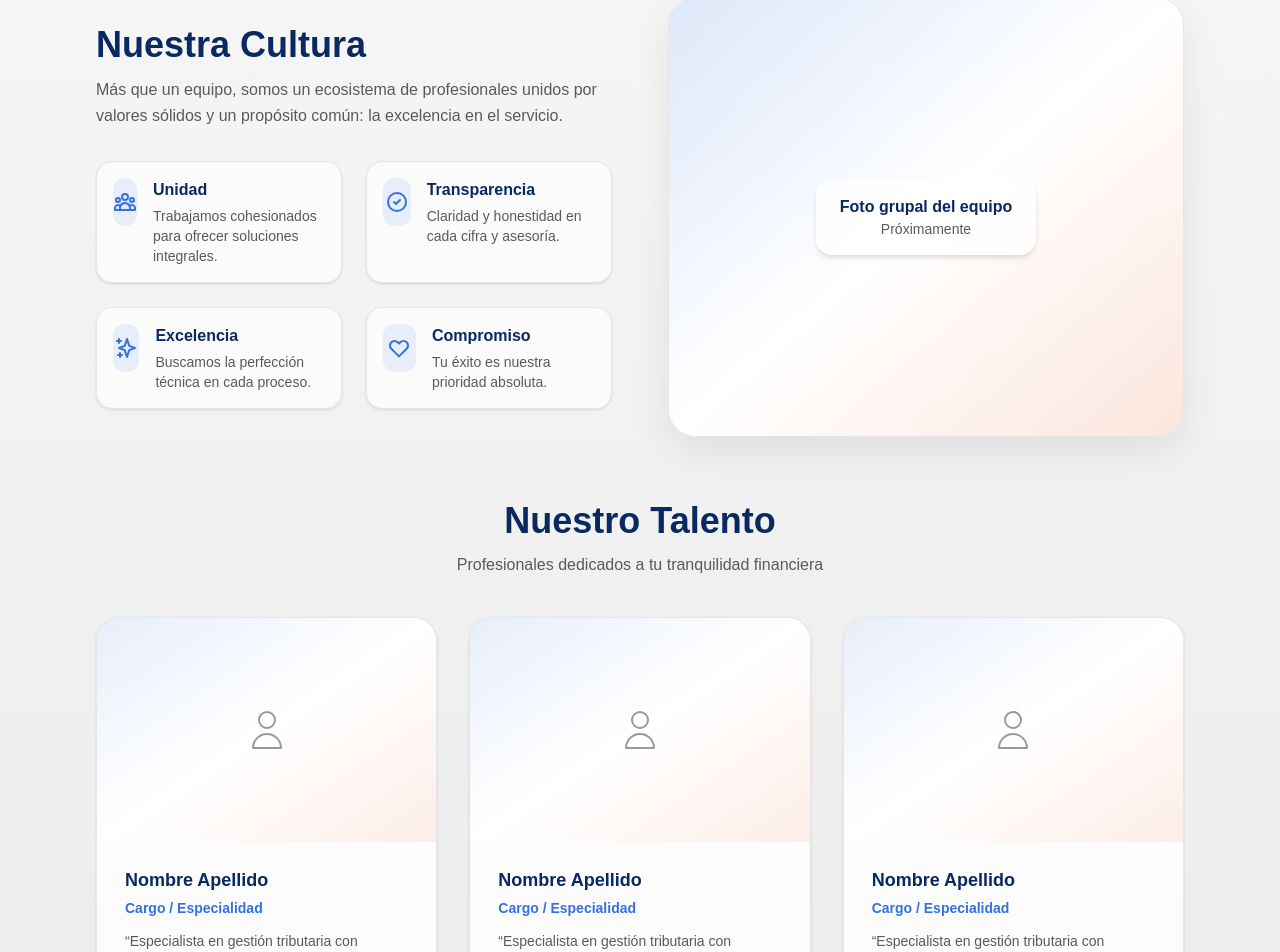
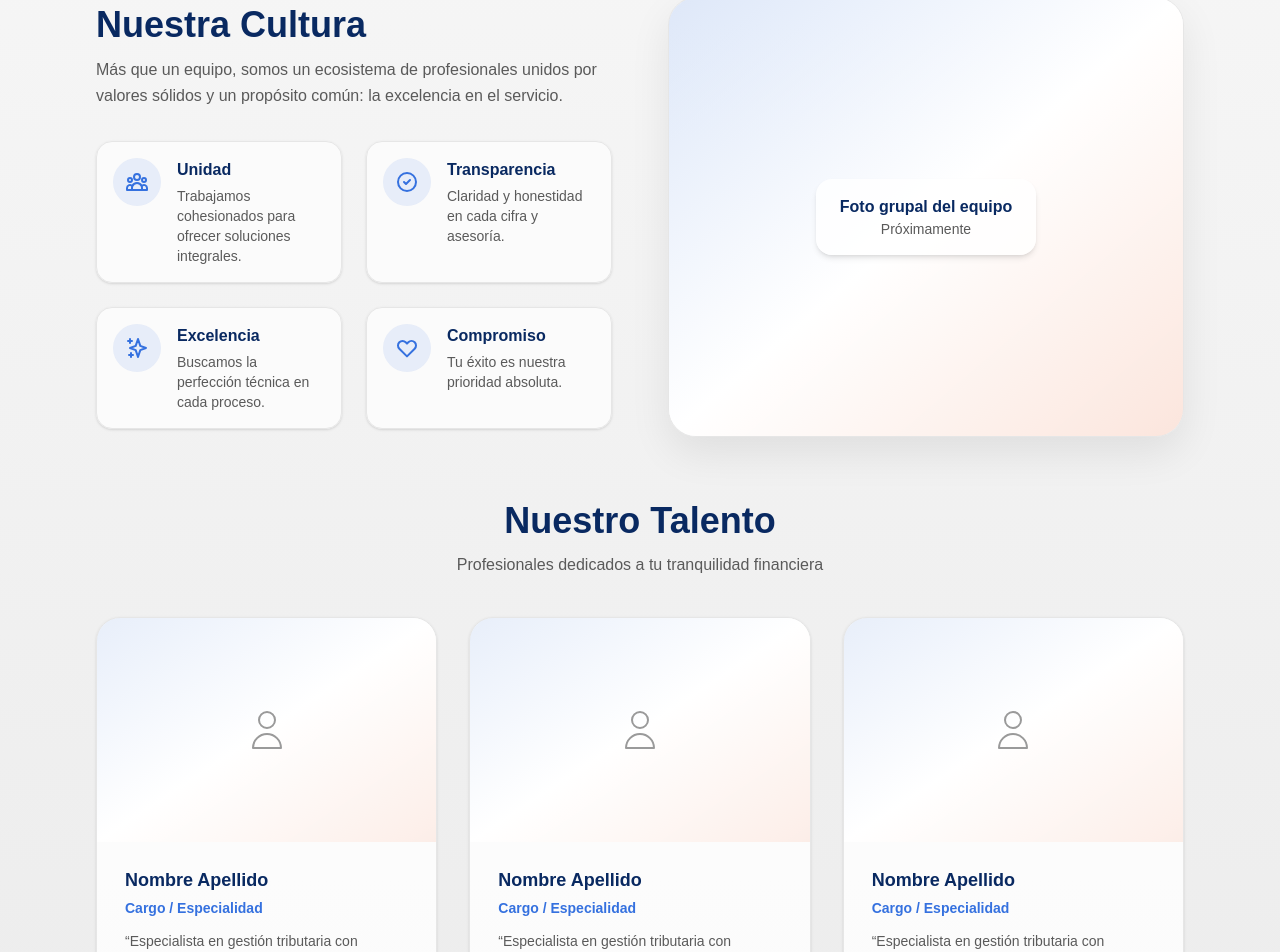
Before and after one commit to Dxeg0o/tupartnercontable, a Next.js app in the folder my-app/: page /nuestro-equipo in a window 1280 px wide. Shown: the part 1199-2151 px from the top of the page. Built offline with nearby package versions, Linux system fonts and the light colour scheme.

Commit message:
style: Make icon containers circular and maintain aspect ratio with `flex-shrink-0`.

```diff
--- a/my-app/src/app/nuestro-equipo/page.tsx
+++ b/my-app/src/app/nuestro-equipo/page.tsx
@@ -128,7 +128,7 @@ export default function NuestroEquipo() {
                 },
               ].map((value, idx) => (
                 <div key={idx} className="flex gap-4 rounded-2xl border border-[#E6E6E6] bg-white/70 p-4 shadow-sm">
-                  <div className="flex h-12 w-12 items-center justify-center rounded-xl bg-[#3571DF]/10 text-[#3571DF]">
+                  <div className="flex h-12 w-12 flex-shrink-0 items-center justify-center rounded-full bg-[#3571DF]/10 text-[#3571DF] aspect-square">
                     {value.icon}
                   </div>
                   <div>
```
